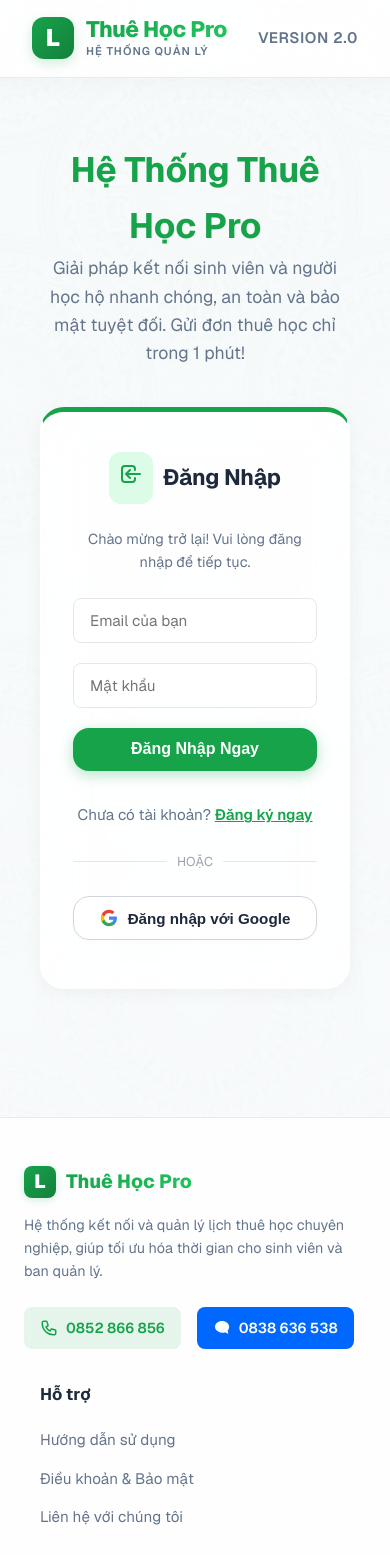
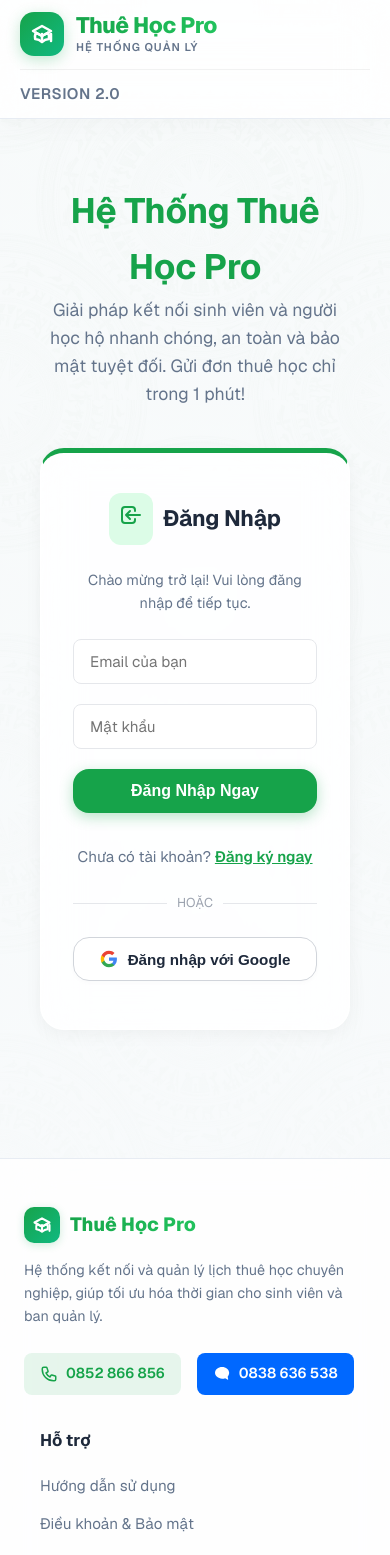
Before and after one commit to tghip26/lichhoc, a Next.js app: page / in a window 390 px wide. Shown: the top 1555 px of the page. Built offline with nearby package versions, Linux system fonts and the light colour scheme; no server answers; the database is empty.

Commit message:
design: Update brand logo to SVG graduation cap and optimize mobile responsive CSS

```diff
--- a/src/app/globals.css
+++ b/src/app/globals.css
@@ -287,34 +287,131 @@
   align-items: center;
 }
 
+/* Navbar Styles */
+.navbar {
+  position: sticky;
+  top: 0;
+  z-index: 100;
+  background: rgba(255, 255, 255, 0.85);
+  backdrop-filter: blur(24px);
+  -webkit-backdrop-filter: blur(24px);
+  border-bottom: 1px solid rgba(226, 232, 240, 0.8);
+  box-shadow: 0 4px 30px rgba(0, 0, 0, 0.03);
+}
+
+.navbar-container {
+  display: flex;
+  justify-content: space-between;
+  align-items: center;
+  padding: 1rem 2rem;
+  max-width: 1200px;
+  margin: 0 auto;
+}
+
+.navbar-brand-logo {
+  width: 44px;
+  height: 44px;
+  border-radius: 14px;
+  overflow: hidden;
+  box-shadow: 0 4px 14px rgba(22, 163, 74, 0.25);
+  background: linear-gradient(135deg, var(--primary) 0%, #10b981 100%);
+  display: flex;
+  align-items: center;
+  justify-content: center;
+  color: white;
+}
+
+.nav-links-wrapper {
+  display: flex;
+  align-items: center;
+  gap: 2rem;
+}
+
+.nav-menu-links {
+  display: flex;
+  gap: 1.5rem;
+}
+
+.nav-user-area {
+  display: flex;
+  align-items: center;
+  gap: 1rem;
+  border-left: 2px solid #E5E7EB;
+  padding-left: 2rem;
+}
+
+/* Helper Responsive Classes */
+.form-grid {
+  display: grid;
+  grid-template-columns: 1fr 1fr;
+  gap: 1.25rem;
+}
+
+.dashboard-panel {
+  padding: 2.5rem;
+}
+
+.history-card {
+  background: white;
+  border: 1px solid #e2e8f0;
+  border-radius: 16px;
+  padding: 1.25rem;
+  display: flex;
+  gap: 1.25rem;
+  transition: transform 0.2s, box-shadow 0.2s;
+  cursor: pointer;
+}
+
 /* RESPONSIVE DESIGN (Bố cục cho tất cả các nền tảng) */
 
 @media (max-width: 1024px) {
   .glass-panel {
     padding: 1.5rem;
   }
+  .dashboard-panel {
+    padding: 1.5rem;
+  }
 }
 
 @media (max-width: 768px) {
   /* Navbar Adjustments */
-  .navbar .container {
-    padding: 1rem;
+  .navbar-container {
+    padding: 0.75rem 1.25rem;
+    flex-direction: column;
+    gap: 0.75rem;
+    align-items: stretch;
   }
 
-  .nav-brand {
-    font-size: 1.2rem !important;
+  .nav-links-wrapper {
+    width: 100%;
+    justify-content: space-between;
+    gap: 1rem;
+    border-top: 1px solid rgba(0,0,0,0.05);
+    padding-top: 0.75rem;
   }
 
-  .nav-links {
+  .nav-menu-links {
+    gap: 1.25rem;
+  }
+
+  .nav-user-area {
+    border-left: none;
+    padding-left: 0;
+    margin-left: auto;
+  }
+
+  .nav-user-info {
+    display: none !important; /* Hide names on mobile to save space */
+  }
+
+  /* Form Layout */
+  .form-grid {
+    grid-template-columns: 1fr !important;
     gap: 1rem !important;
   }
 
-  .nav-user {
-    padding-left: 1rem !important;
-  }
-
-  .nav-user span {
-    display: none; /* Hide names on mobile to save space */
+  .dashboard-panel {
+    padding: 1.25rem !important;
   }
 
   /* Admin Toolbar Adjustments */
@@ -333,6 +430,7 @@
   }
 
   /* Dashboard Split Adjustments */
+  div[style*="grid-template-columns: repeat(auto-fit, minmax(380px, 1fr))"],
   div[style*="grid-template-columns: repeat(auto-fit, minmax(350px, 1fr))"] {
     grid-template-columns: 1fr !important;
   }
@@ -347,4 +445,16 @@
     width: 100%;
     margin-bottom: 0.5rem;
   }
+
+  .history-card {
+    flex-direction: column;
+    align-items: stretch;
+    gap: 0.75rem;
+  }
+
+  .history-card img {
+    width: 100% !important;
+    height: 140px !important;
+    object-fit: cover;
+  }
 }
--- a/src/components/Footer.js
+++ b/src/components/Footer.js
@@ -15,19 +15,21 @@
         <div>
           <div style={{ display: "flex", alignItems: "center", gap: "10px", marginBottom: "1rem" }}>
             <div style={{
-              width: "32px",
-              height: "32px",
-              borderRadius: "8px",
-              background: "linear-gradient(135deg, var(--primary) 0%, var(--primary-hover) 100%)",
+              width: "36px",
+              height: "36px",
+              borderRadius: "10px",
+              background: "linear-gradient(135deg, var(--primary) 0%, #10b981 100%)",
               display: "flex",
               alignItems: "center",
               justifyContent: "center",
               color: "white",
-              fontWeight: "900",
-              fontSize: "1.2rem",
               boxShadow: "0 2px 8px rgba(22, 163, 74, 0.2)"
             }}>
-              L
+              <svg style={{ width: "20px", height: "20px" }} fill="none" stroke="currentColor" strokeWidth="2.5" viewBox="0 0 24 24">
+                <path strokeLinecap="round" strokeLinejoin="round" d="M12 14l9-5-9-5-9 5 9 5z" />
+                <path strokeLinecap="round" strokeLinejoin="round" d="M12 14l6.16-3.422a12.083 12.083 0 01.665 6.479A11.952 11.952 0 0012 20.055a11.952 11.952 0 00-6.824-2.998 12.078 12.078 0 01.665-6.479L12 14z" />
+                <path strokeLinecap="round" strokeLinejoin="round" d="M21 12v7m-9-7v7" />
+              </svg>
             </div>
             <span style={{ fontSize: "1.2rem", fontWeight: "800", background: "linear-gradient(135deg, var(--primary), var(--secondary))", WebkitBackgroundClip: "text", WebkitTextFillColor: "transparent" }}>
               Thuê Học Pro
--- a/src/components/Navbar.js
+++ b/src/components/Navbar.js
@@ -9,35 +9,18 @@
   const pathname = usePathname();
 
   return (
-    <nav className="navbar" style={{
-      position: "sticky",
-      top: 0,
-      zIndex: 100,
-      background: "rgba(255, 255, 255, 0.85)",
-      backdropFilter: "blur(24px)",
-      WebkitBackdropFilter: "blur(24px)",
-      borderBottom: "1px solid rgba(226, 232, 240, 0.8)",
-      boxShadow: "0 4px 30px rgba(0, 0, 0, 0.03)"
-    }}>
-      <div className="container" style={{ display: "flex", justifyContent: "space-between", alignItems: "center", padding: "1rem 2rem" }}>
+    <nav className="navbar">
+      <div className="navbar-container">
 
         {/* Brand Area */}
         <Link href="/" style={{ display: "flex", alignItems: "center", gap: "12px", textDecoration: "none", cursor: "pointer" }}>
-          <div style={{
-            width: "42px",
-            height: "42px",
-            borderRadius: "12px",
-            overflow: "hidden",
-            boxShadow: "0 4px 12px rgba(22, 163, 74, 0.2)",
-            background: "linear-gradient(135deg, var(--primary) 0%, var(--primary-hover) 100%)",
-            display: "flex",
-            alignItems: "center",
-            justifyContent: "center",
-            color: "white",
-            fontWeight: "900",
-            fontSize: "1.5rem"
-          }}>
-            L
+          <div className="navbar-brand-logo">
+            {/* New Premium SVG Graduation Cap Logo */}
+            <svg style={{ width: "24px", height: "24px" }} fill="none" stroke="currentColor" strokeWidth="2.5" viewBox="0 0 24 24">
+              <path strokeLinecap="round" strokeLinejoin="round" d="M12 14l9-5-9-5-9 5 9 5z" />
+              <path strokeLinecap="round" strokeLinejoin="round" d="M12 14l6.16-3.422a12.083 12.083 0 01.665 6.479A11.952 11.952 0 0012 20.055a11.952 11.952 0 00-6.824-2.998 12.078 12.078 0 01.665-6.479L12 14z" />
+              <path strokeLinecap="round" strokeLinejoin="round" d="M21 12v7m-9-7v7" />
+            </svg>
           </div>
           <div style={{ display: "flex", flexDirection: "column" }}>
             <span style={{
@@ -58,11 +41,11 @@
         </Link>
 
         {/* Navigation & User Area */}
-        <div className="nav-links" style={{ display: "flex", alignItems: "center", gap: "2rem" }}>
+        <div className="nav-links-wrapper">
           {user ? (
             <>
               {/* Menu Links */}
-              <div style={{ display: "flex", gap: "1.5rem" }}>
+              <div className="nav-menu-links">
                 {!isAdmin && (
                   <Link
                     href="/dashboard"
@@ -76,7 +59,7 @@
                   >
                     Lịch của tôi
                     {pathname === "/dashboard" && (
-                      <span style={{ position: "absolute", bottom: "-6px", left: "0", width: "100%", height: "3px", borderRadius: "3px", background: "linear-gradient(90deg, #4f46e5, #9333ea)" }}></span>
+                      <span style={{ position: "absolute", bottom: "-6px", left: "0", width: "100%", height: "3px", borderRadius: "3px", background: "linear-gradient(90deg, var(--primary), var(--secondary))" }}></span>
                     )}
                   </Link>
                 )}
@@ -94,15 +77,15 @@
                   >
                     Bảng Quản Trị
                     {pathname.includes("/admin") && (
-                      <span style={{ position: "absolute", bottom: "-6px", left: "0", width: "100%", height: "3px", borderRadius: "3px", background: "linear-gradient(90deg, #4f46e5, #9333ea)" }}></span>
+                      <span style={{ position: "absolute", bottom: "-6px", left: "0", width: "100%", height: "3px", borderRadius: "3px", background: "linear-gradient(90deg, var(--primary), var(--secondary))" }}></span>
                     )}
                   </Link>
                 )}
               </div>
 
               {/* User Profile */}
-              <div className="nav-user" style={{ display: "flex", alignItems: "center", gap: "1rem", borderLeft: "2px solid #E5E7EB", paddingLeft: "2rem" }}>
-                <div style={{ display: "flex", flexDirection: "column", alignItems: "flex-end" }}>
+              <div className="nav-user-area">
+                <div className="nav-user-info" style={{ display: "flex", flexDirection: "column", alignItems: "flex-end" }}>
                   <span style={{ fontSize: "0.9rem", fontWeight: "700", color: "var(--text-primary)" }}>
                     {user.displayName || user.email.split('@')[0]}
                   </span>
@@ -128,7 +111,7 @@
                 {user.photoURL ? (
                   <img src={user.photoURL} alt="Avatar" style={{ width: "42px", height: "42px", borderRadius: "50%", border: "2px solid white", boxShadow: "0 4px 12px rgba(0,0,0,0.1)", objectFit: "cover" }} />
                 ) : (
-                  <div style={{ width: "42px", height: "42px", borderRadius: "50%", background: "linear-gradient(135deg, #4f46e5, #9333ea)", display: "flex", alignItems: "center", justifyContent: "center", color: "white", fontWeight: "bold", fontSize: "1.2rem", boxShadow: "0 4px 12px rgba(0,0,0,0.15)", border: "2px solid white" }}>
+                  <div style={{ width: "42px", height: "42px", borderRadius: "50%", background: "linear-gradient(135deg, var(--primary), var(--secondary))", display: "flex", alignItems: "center", justifyContent: "center", color: "white", fontWeight: "bold", fontSize: "1.2rem", boxShadow: "0 4px 12px rgba(0,0,0,0.15)", border: "2px solid white" }}>
                     {user.email[0].toUpperCase()}
                   </div>
                 )}
```
Also changed, not shown: src/app/dashboard/page.js (+4 -13 lines).
